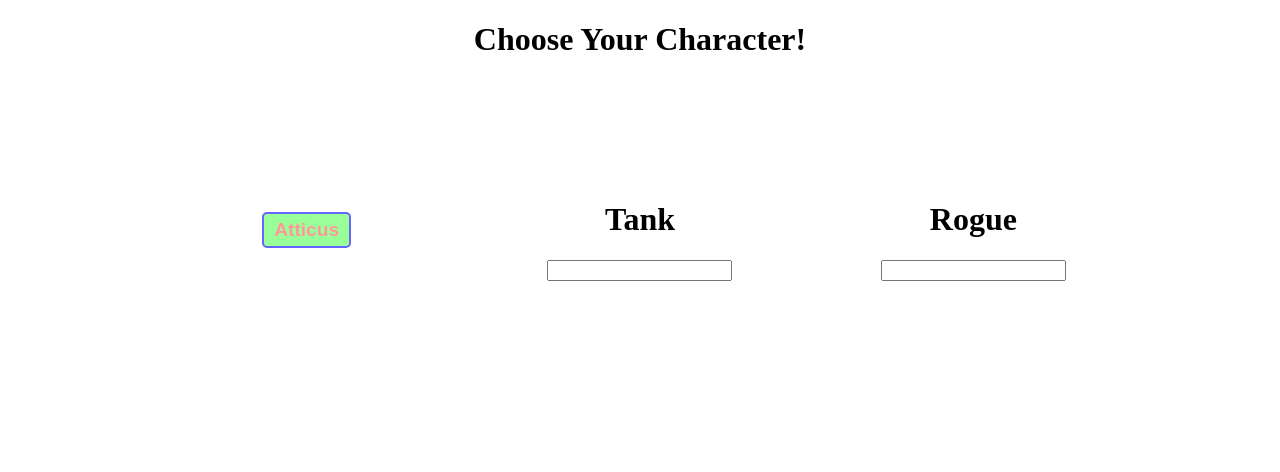
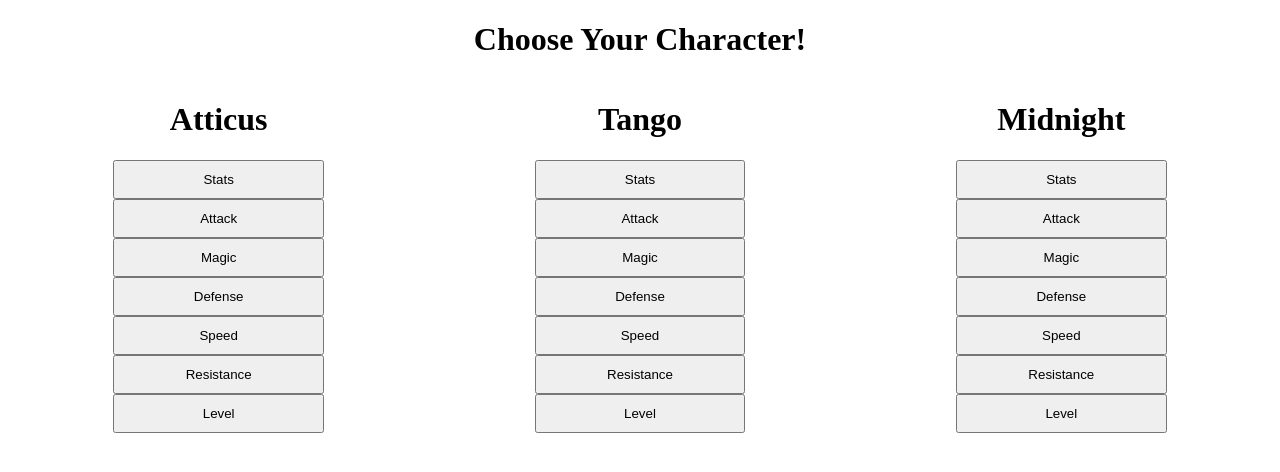
Before and after one commit to Josedair/DND, a plain HTML site: page index.html in a window 1280 px wide. Drawn offline with Linux system fonts and the light colour scheme.

Commit message:
added buttons the use stringify & parse

```diff
--- a/index.html
+++ b/index.html
@@ -7,8 +7,6 @@
 
   <style>
     div {
-      width: 1000px;
-      padding: 50px;
       margin: auto;
       text-align: center;
       overflow: auto;
@@ -20,6 +18,24 @@
 
     .container>div {
       flex: 1;
+    }
+
+    .stack {
+      display: inline-block;
+    }
+
+    .btn-group button {
+      padding: 10px 24px;
+      /* Some padding */
+      cursor: pointer;
+      /* Pointer/hand icon */
+      width: 50%;
+      /* Set a width if needed */
+      display: block;
+      /* Make the buttons appear below each other */
+      margin: auto;
+      flex: 1;
+
     }
 
     input[type=button] {
@@ -52,18 +68,44 @@
   <div class="container">
     <script src="dogs.js"> </script>
     <div>
-
-      <input type="button" onclick="console.log('Name: ' , mage.name); console.log('atk: ',mage.atk)" value="Atticus">
+      <h1>Atticus</h1>
+      <div class="btn-group">
+        <button onclick="console.log(mageStats)"> Stats </button>
+        <button onclick="console.log('Attack: ' + magetoJson.atk)"> Attack </button>
+        <button onclick="console.log('Magic: ' + magetoJson.magi)"> Magic </button>
+        <button onclick="console.log('Defense: ' + magetoJson.def)"> Defense </button>
+        <button onclick="console.log('Speed: ' + magetoJson.spd)"> Speed </button>
+        <button onclick="console.log('Resistance: ' + magetoJson.res)"> Resistance </button>
+        <button onclick="console.log('Level: ' + magetoJson.level)"> Level </button>
+      </div>
     </div>
 
     <div>
-      <h1>Tank</h1>
-      <input>
+      <h1>Tango</h1>
+      <div class="btn-group">
+        <button onclick="console.log(tankStats)"> Stats </button>
+        <button onclick="console.log('Attack: ' + tanktoJson.atk)"> Attack </button>
+        <button onclick="console.log('Magic: ' + tanktoJson.magi)"> Magic </button>
+        <button onclick="console.log('Defense: ' + tanktoJson.def)"> Defense </button>
+        <button onclick="console.log('Speed: ' + tanktoJson.spd)"> Speed </button>
+        <button onclick="console.log('Resistance: ' + tanktoJson.res)"> Resistance </button>
+        <button onclick="console.log('Level: ' + tanktoJson.level)"> Level </button>
+      </div>
+
     </div>
 
-    <div>
-      <h1>Rogue</h1>
-      <input>
+    <div class="stack">
+      <h1>Midnight</h1>
+      <div class="btn-group">
+        <button onclick="console.log(rogueStats)"> Stats </button>
+        <button onclick="console.log('Attack: ' + roguetoJson.atk)"> Attack </button>
+        <button onclick="console.log('Magic: ' + roguetoJson.magi)"> Magic </button>
+        <button onclick="console.log('Defense: ' + roguetoJson.def)"> Defense </button>
+        <button onclick="console.log('Speed: ' + roguetoJson.spd)"> Speed </button>
+        <button onclick="console.log('Resistance: ' + roguetoJson.res)"> Resistance </button>
+        <button onclick="console.log('Level: ' + roguetoJson.level)"> Level </button>
+      </div>
+
     </div>
 
   </div>
```
